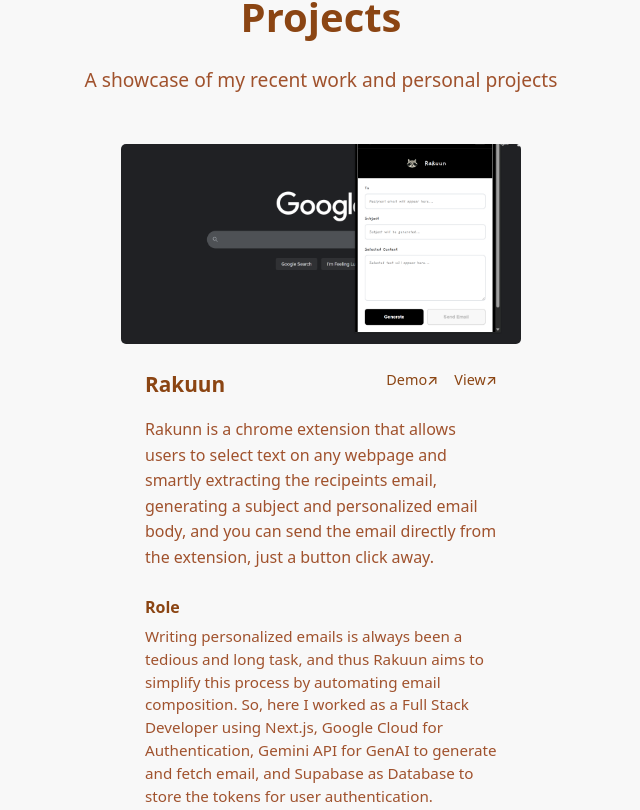
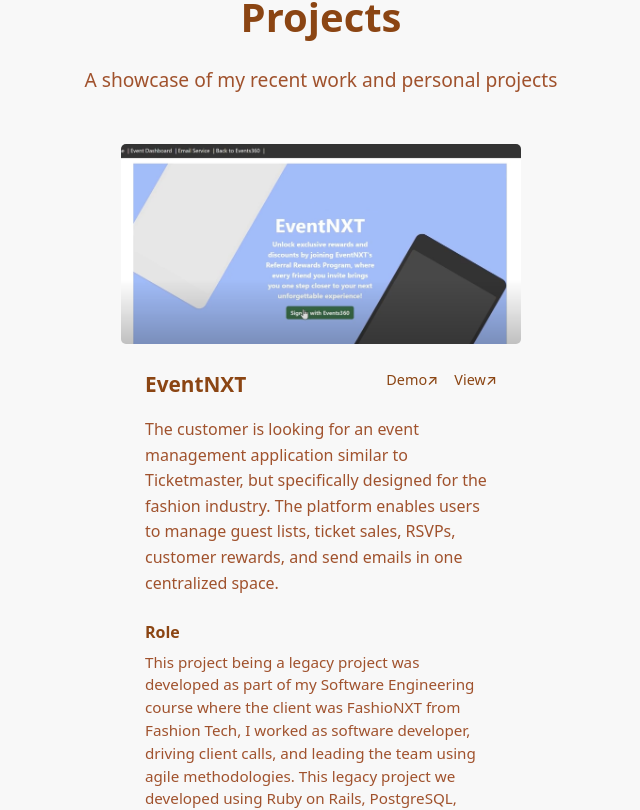
Before and after one commit to Rishabh-Pagaria/rishabh, a React (Vite) app: page / in a window 1280 px wide. Shown: the part 911-1721 px from the top of the page, without its empty margins (319-959 px from the left). Built offline with nearby package versions, Linux system fonts and the light colour scheme.

Commit message:
removing a project

```diff
--- a/src/components/ProjectsSection.tsx
+++ b/src/components/ProjectsSection.tsx
@@ -3,15 +3,6 @@
 
 const ProjectsSection: React.FC = () => {
   const projects = [
-    {
-      thumbnail: 'images/Rakuun.png',
-      title: 'Rakuun',
-      description: 'Rakunn is a chrome extension that allows users to select text on any webpage and smartly extracting the recipeints email, generating a subject and personalized email body, and you can send the email directly from the extension, just a button click away.',
-      role: 'Writing personalized emails is always been a tedious and long task, and thus Rakuun aims to simplify this process by automating email composition. So, here I worked as a Full Stack Developer using Next.js, Google Cloud for Authentication, Gemini API for GenAI to generate and fetch email, and Supabase as Database to store the tokens for user authentication.',
-      services: ['Full Stack Development using Next.js', 'GenAI', 'Google Cloud', 'Google Authentication','Google gemini API', 'Database using Supabase','Branding & Marketing'],
-      demoLink: '#',
-      githubLink: 'https://github.com/Rishabh-Pagaria/rakuun'
-    },
     {
       thumbnail: 'images/EventNXT.png',
       title: 'EventNXT',
```
